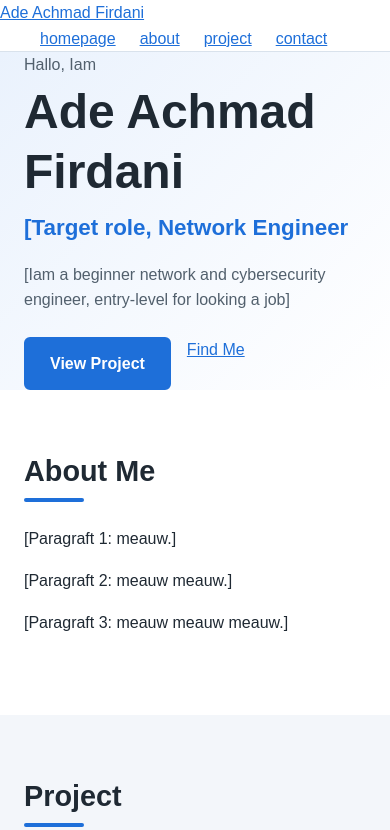
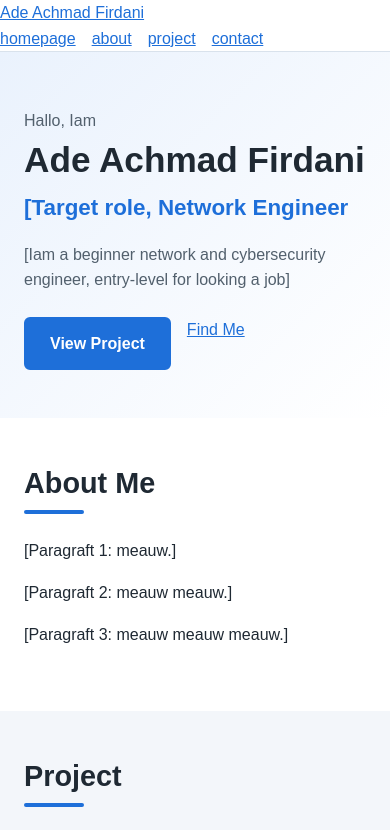
Before and after one commit to adfirdann/adfirdann.github.io, a plain HTML site: page index.html in a window 390 px wide. Shown: the top 830 px of the page. Drawn offline with Linux system fonts and the light colour scheme.

Commit message:
Add responsive view

```diff
--- a/css/style.css
+++ b/css/style.css
@@ -12,7 +12,7 @@
 * {
     box-sizing: border-box;
     margin: 0;
-    pudding: 0;
+    padding: 0;
 }
 
 html {
@@ -225,3 +225,37 @@ p {
 .site-footer p {
   margin: 0;
 }
+
+/* ======== 8. RESPONSIF ======== */
+
+img {
+  max-width: 100%;
+  height: auto;
+}
+
+@media (max-width: 600px) {
+  .navbar {
+    flex-direction: column;
+    gap: 0.5rem;
+  }
+
+  .nav-links {
+    gap: 1rem;
+  }
+
+  .hero {
+    padding: 3.5rem 0 3rem;
+  }
+
+  .hero h1 {
+    font-size: 2.2rem;
+  }
+
+  .hero-peran {
+    font-size: 1.15rem;
+  }
+
+  .section {
+    padding: 3rem 0;
+  }
+}
```
